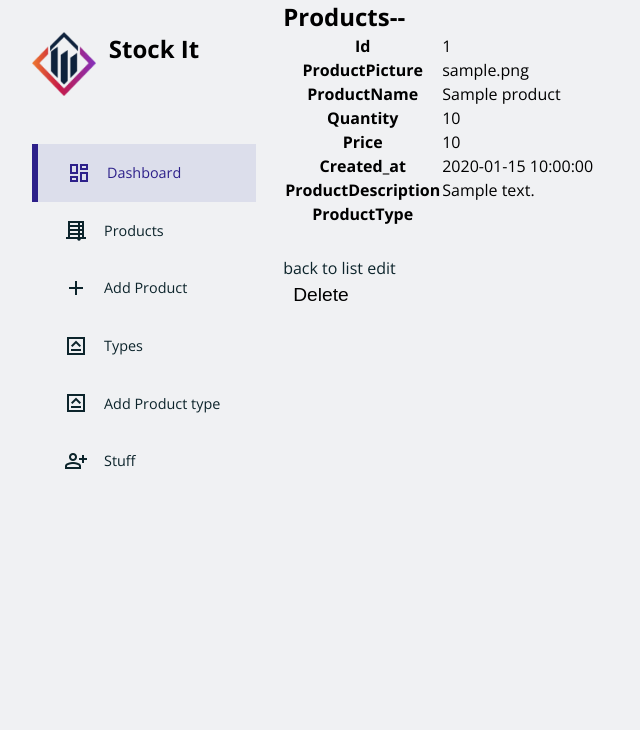
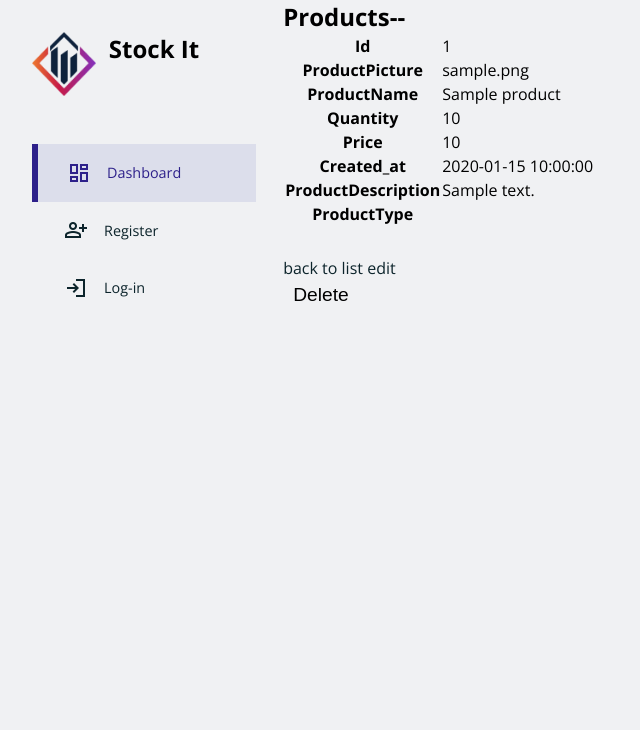
Before and after one commit to a-laarabi/Stock_it-symfony-, a Symfony app: template templates/products/show.html.twig in a window 1280 px wide. Shown: the top 730 px of the page, without its empty margins (0-640 px from the left). Run offline with Twig, Linux system fonts and the light colour scheme; the template is opened without the code that fills it: most values are stand-ins (such as "Sample title", 1, 10 or a date in 2020); some libraries are stand-ins or nearby versions.

Commit message:
Update base.html.twig

```diff
--- a/templates/base.html.twig
+++ b/templates/base.html.twig
@@ -32,6 +32,9 @@
                         <span class="material-symbols-sharp"> dashboard </span>
                         <h3>Dashboard</h3>
                     </a>
+
+                    {% if(is_granted('ROLE_USER')) %}
+
                         <a class="aside-link" href="{{ path('app_products_index') }}">
                             <span class="material-symbols-sharp">blinds_closed</span>
                             <h3>Products</h3>
@@ -48,10 +51,29 @@
                             <span class="material-symbols-sharp"> keyboard_capslock_badge </span>
                             <h3>Add Product type</h3>
                         </a>
-                    <a class="aside-link" href="/">
-                        <span class="material-symbols-sharp"> person_add </span>
+                        <a class="aside-link" href="{{ path('show_stuff') }}">
+                            <span class="material-symbols-sharp"> manage_accounts </span>
                             <h3>Stuff</h3>
                         </a>
+
+                        <a class="last-child aside-link" href="{{ path('app_logout') }}">
+                            <span class="material-symbols-sharp"> logout </span>
+                            <h3>Log-out</h3>
+                        </a>
+
+                    {%else%}
+
+                        <a class="aside-link" href="{{ path('app_register') }}">
+                            <span class="material-symbols-sharp"> person_add </span>
+                            <h3>Register</h3>
+                        </a>
+
+                        <a class="aside-link" href="{{ path('app_login') }}">
+                            <span class="material-symbols-sharp"> login </span>
+                            <h3>Log-in</h3>
+                        </a>
+
+                    {% endif %}
                 </div>
             </aside>
 
```
Lines whose indentation alone changed are shown as unchanged.
